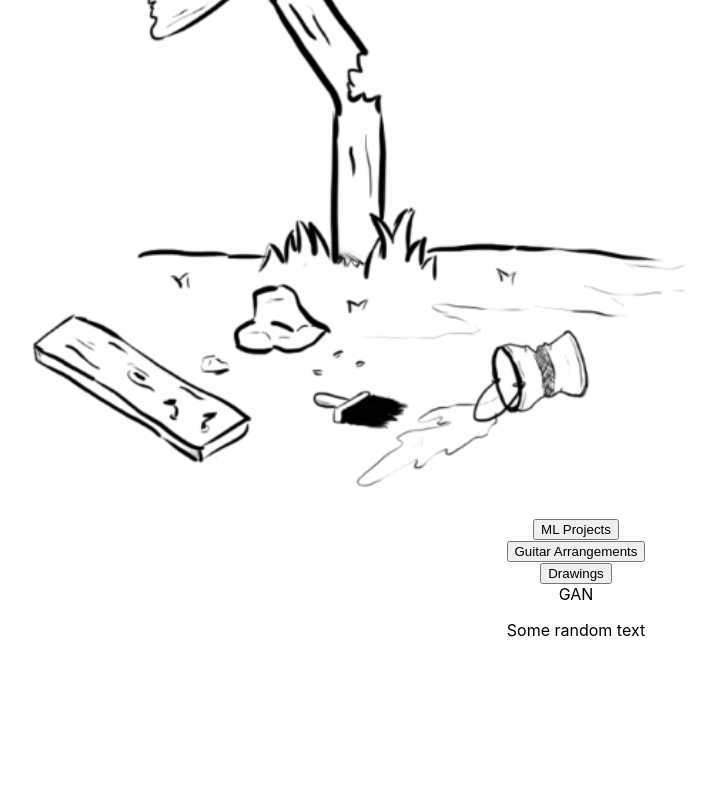
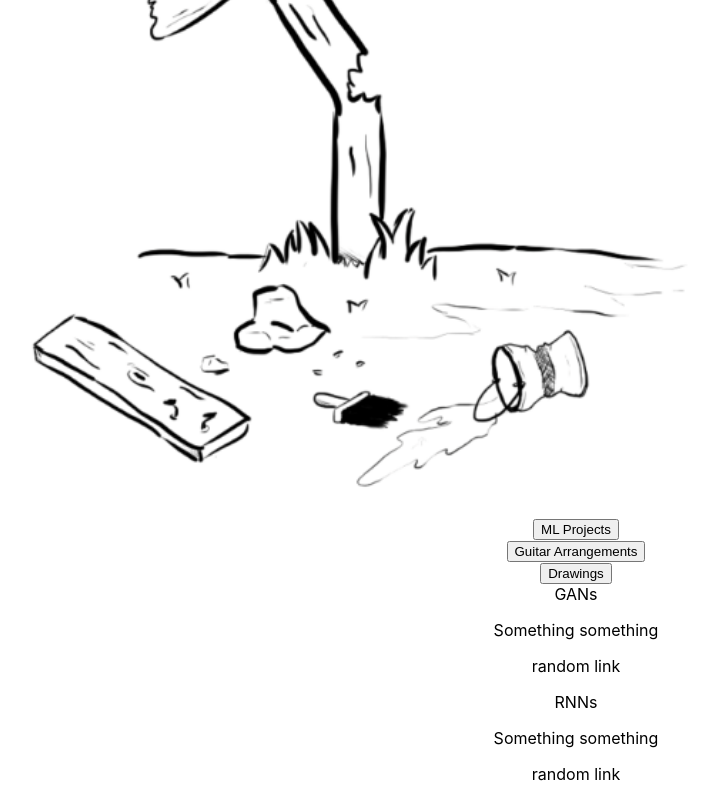
Before and after one commit to bvezilic/bvezilic.github.io, a React (Create React App) app: page / in a window 1280 px wide. Shown: the part 282-1082 px from the top of the page, without its empty margins (64-779 px from the left). Before the commit the page ends 938 px from the top, so only its background shows below. Built offline with nearby package versions, Linux system fonts and the light colour scheme.

Commit message:
Added button functionality

```diff
--- a/src/App.js
+++ b/src/App.js
@@ -1,12 +1,13 @@
+import React from 'react';
 import underconstruction from './under_construction.png';
+import {mlProjects, guitarArrangements, drawings} from './data';
 import './App.css';
 
 function App() {
   return (
     <div className="App">
       <Header />
-      <MenuBar />
-      <MLProjectList />
+      <ProjectPanel />
     </div>
   );
 }
@@ -19,12 +20,53 @@ function Header(props) {
   );
 }
 
+class ProjectPanel extends React.Component {
+  constructor(props) {
+    super(props);
+    this.handleMLP = this.handleMLP.bind(this);
+    this.handlerGA = this.handlerGA.bind(this);
+    this.handlerDraw = this.handlerDraw.bind(this);
+    this.state = {tableState: "mlpList"};
+  }
+
+  handleMLP() {
+    this.setState({tableState: "mlpList"});
+  }
+
+  handlerGA() {
+    this.setState({tableState: "gaList"});
+  }
+
+  handlerDraw() {
+    this.setState({tableState: "dwList"});
+  }
+
+  render() {
+    const tableState = this.state.tableState;
+    let currentList;
+    if (tableState === "mlpList") {
+      currentList = <MLProjectList />
+    } else if (tableState === "gaList") {
+      currentList = <GuitarArrangementList />
+    } else if (tableState === "dwList") {
+      currentList = <DrawingList />
+    }
+
+    return (
+      <div>
+        <MenuBar handlerMLP={this.handleMLP} handlerGA={this.handlerGA} handlerDraw={this.handlerDraw}/>
+        {currentList}
+      </div>
+    );
+  }
+}
+
 function MenuBar(props) {
   return (
     <div className="MenuBar">
-      <MenuButton value="ML Projects"/>
-      <MenuButton value="Guitar Arrangements"/>
-      <MenuButton value="Drawings"/>
+      <MenuButton onClick={props.handlerMLP} value="ML Projects"/>
+      <MenuButton onClick={props.handlerGA} value="Guitar Arrangements"/>
+      <MenuButton onClick={props.handlerDraw} value="Drawings"/>
     </div>
   )
 }
@@ -32,15 +74,14 @@ function MenuBar(props) {
 function MenuButton(props) {
   return (
     <div className="MenuButton">
-      <button>{props.value}</button>
+      <button onClick={props.onClick}>{props.value}</button>
     </div>
   )
 }
 
 function MLProjectList(props) {
-  const items = [{name: "GAN", description: "Some random text"}]; // Probably the path to file?
-  const listItems = items.map((item) =>
-    <MLProjectItem key={item.name} name={item.name} description={item.description} />
+  const listItems = mlProjects.map((item) =>
+    <MLProjectItem key={item.name} name={item.name} description={item.description} repo={item.repo}/>
   );
   return (
     <div className="MLProjectList">
@@ -50,32 +91,53 @@ function MLProjectList(props) {
 }
 
 function MLProjectItem(props) {
-    // Name of the project (maybe URL to the repo?)
-    // Description (Probaby also based on repo describtion)
-    // Some image? If avaialable, but probably not
   return (
     <div className="MLProjectItem">
       <header>{props.name}</header>
       <p>{props.description}</p>
+      <p>{props.repo}</p>
+    </div>
+  )
+}
+
+function GuitarArrangementList(props) {
+  const listItems = guitarArrangements.map((item) =>
+    <GuitarArrangementItem key={item.name} name={item.name} description={item.description} pdf={item.pdf}/>
+  );
+  return (
+    <div className="GuitarArrangementList">
+      {listItems}
     </div>
   )
 }
 
 function GuitarArrangementItem(props) {
-  // Name of the song
-  // Link to the pdf (for now) - can be on google drive, avaialable for download
   return (
-    <div>
+    <div className="GuitarArrangementItem">
+      <header>{props.name}</header>
+      <p>{props.description}</p>
+      <p>{props.pdf}</p>
+    </div>
+  )
+}
+
+function DrawingList(props) {
+  const listItems = drawings.map((item) =>
+    <DrawingItem key={item.name} name={item.name} description={item.description} img={item.image}/>
+  );
+  return (
+    <div className="GuitarArrangementList">
+      {listItems}
     </div>
   )
 }
 
 function DrawingItem(props) {
-  // sample image (left-mini-box)
-  // Name of the doodle
-  // Short describtion what it is
   return (
-    <div>
+    <div className="DrawingItem">
+      <header>{props.name}</header>
+      <p>{props.description}</p>
+      <p>{props.image}</p>
     </div>
   )
 }
--- /dev/null
+++ b/src/data.js
@@ -0,0 +1,38 @@
+export const mlProjects = [
+    {
+        name: "GANs",
+        description: "Something something",
+        repo: "random link"
+    },
+    {
+        name: "RNNs",
+        description: "Something something",
+        repo: "random link"
+    }
+]
+
+export const guitarArrangements = [
+    {
+        name: "Ori and the Blind Forest Theme",
+        description: "",
+        pdf: "random link"
+    },
+    {
+        name: "One Punch Man Sad theme",
+        description: "",
+        pdf: "random link"
+    },
+    {
+        name: "Megalovania",
+        description: "Undertale",
+        pdf: "random link"
+    }
+]
+
+export const drawings = [
+    {
+        name: "Rasajski's epic ...",
+        description: "",
+        image: ""
+    }
+]
```
